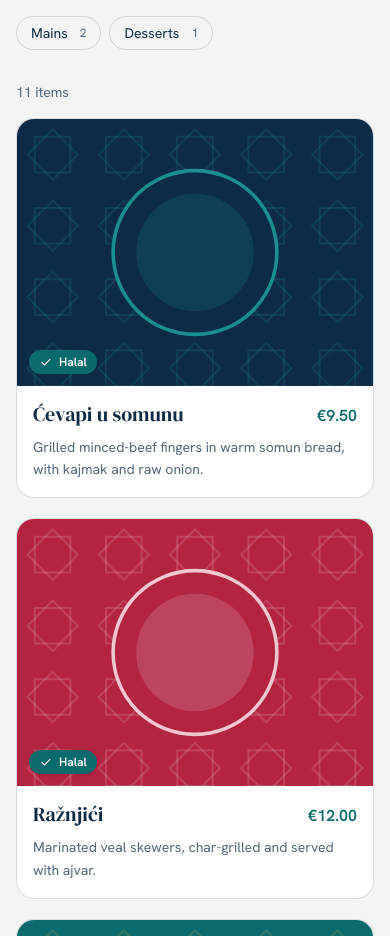
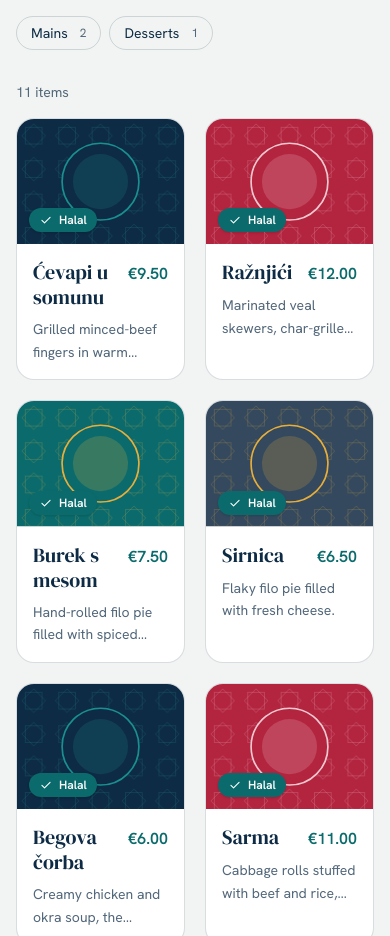
Before and after one commit to MostafaHakim/mayda, a React (Vite) app in the folder client/: page / in a window 390 px wide. Shown: the part 1064-2000 px from the top of the page. Built offline with nearby package versions, Linux system fonts and the light colour scheme; the HTML template or start-up script is replaced by a standard one.

Commit message:
Grid Menu

```diff
--- a/client/src/pages/Menu.jsx
+++ b/client/src/pages/Menu.jsx
@@ -1014,7 +1014,7 @@ export default function Menu() {
                   </button>
                 </div>
               ) : (
-                <ul className="grid gap-5 sm:grid-cols-2 xl:grid-cols-3">
+                <ul className="grid gap-5 grid-cols-2 xl:grid-cols-3">
                   {items.map((i) => {
                     const idx = MENU.indexOf(i);
                     return (
@@ -1037,7 +1037,7 @@ export default function Menu() {
                                 €{i.price.toFixed(2)}
                               </span>
                             </div>
-                            <p className="text-sm leading-relaxed text-[var(--muted)]">
+                            <p className="text-sm leading-relaxed text-[var(--muted)] line-clamp-2 sm:line-clamp-none">
                               {i.desc[lang]}
                             </p>
                           </div>
```
Also changed, not shown: client/src/components/Navbar.jsx (added).
